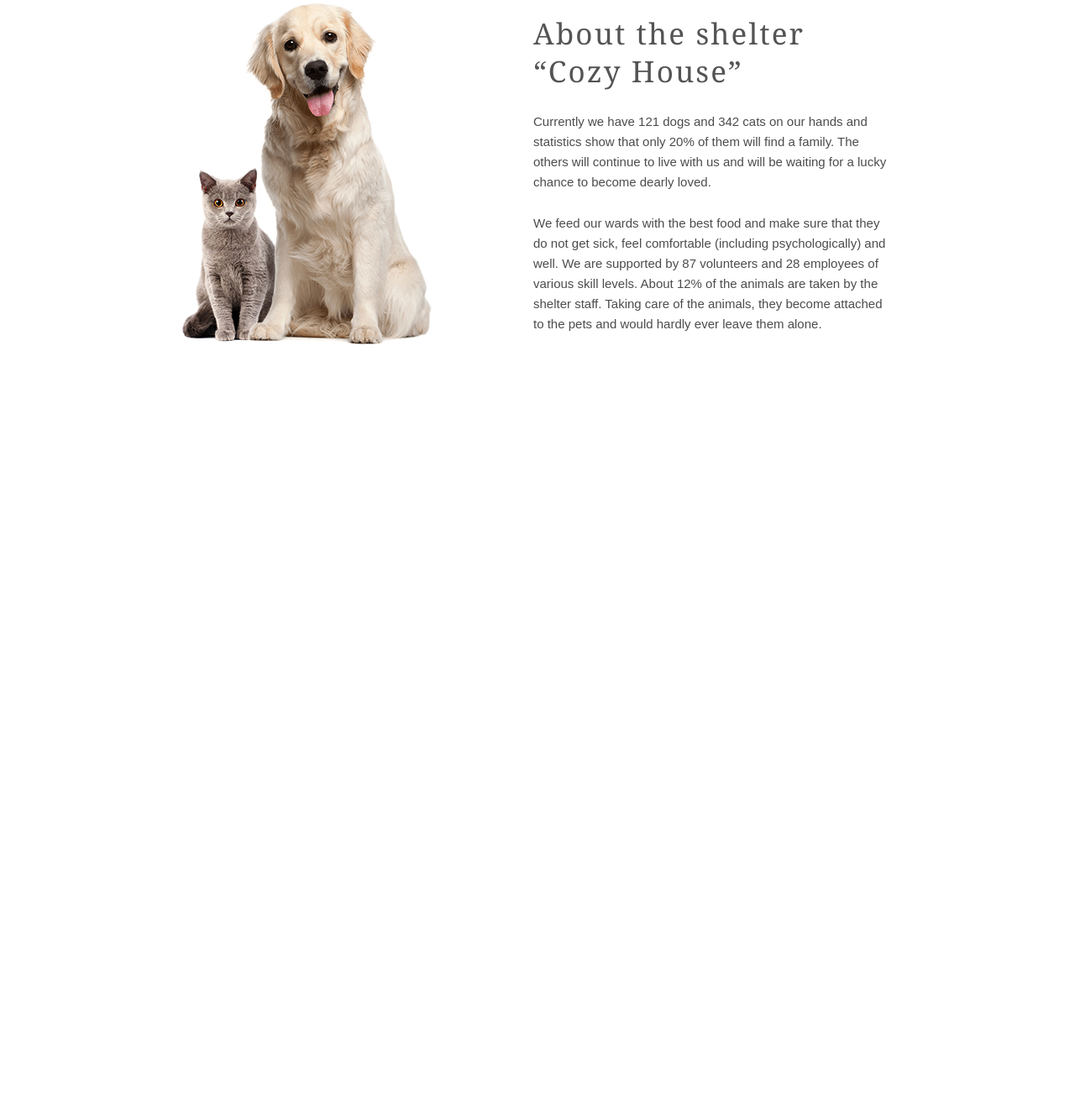
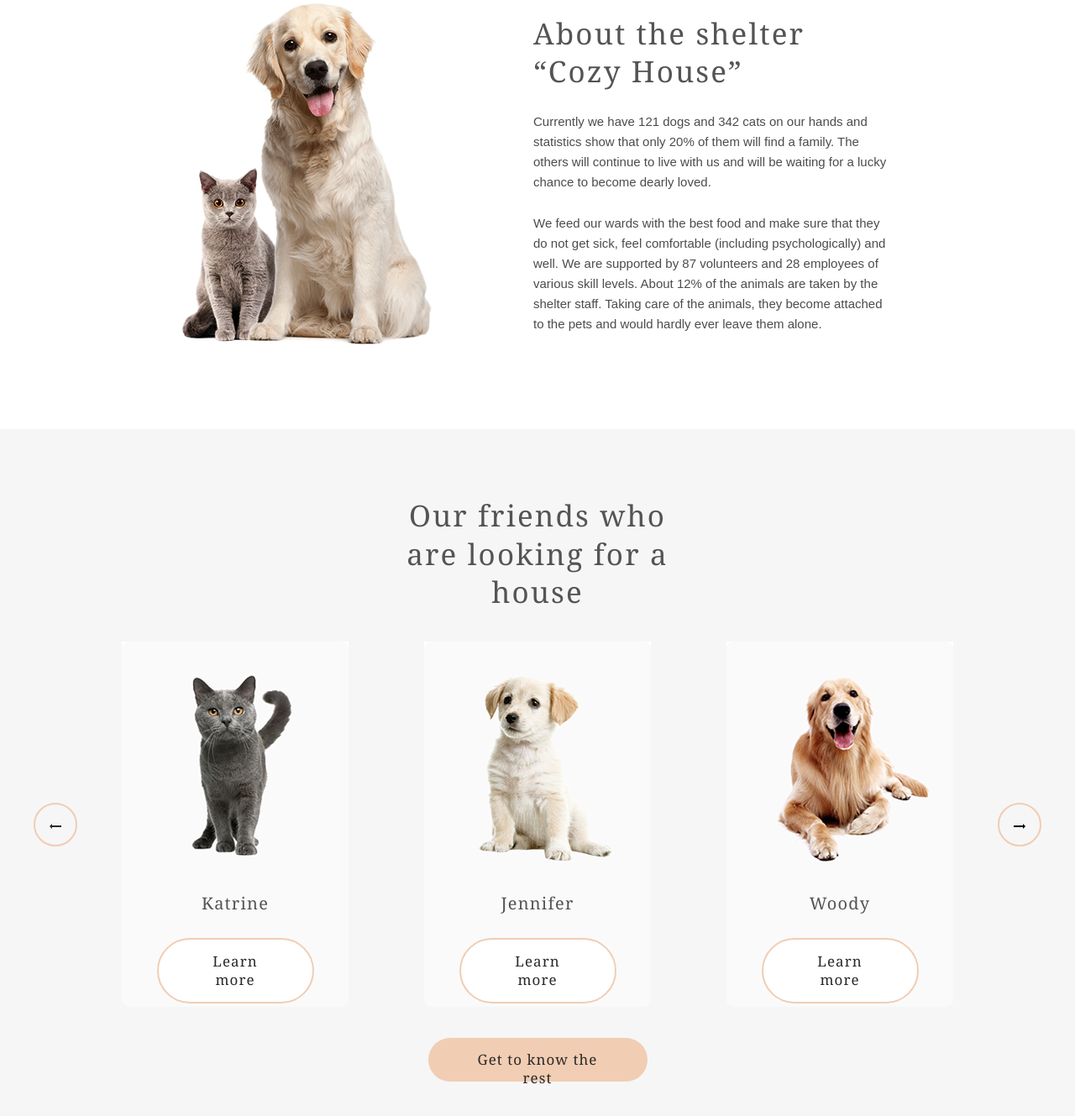
Before and after one commit to VladimirVolvakov/shelter, a plain HTML site: page shelter/pages/main/index.html in a window 1280 px wide. Shown: the part 1045-2374 px from the top of the page at 84% size. Before the commit the page ends 1556 px from the top, so only its background shows below. Drawn offline with Linux system fonts and the light colour scheme.

Commit message:
fix: correct main section-pets styles

```diff
--- a/shelter/pages/main/index.html
+++ b/shelter/pages/main/index.html
@@ -458,7 +458,6 @@
                             </p></a>
                         </button>
                     </div>
-
                     <img
                         src="../../assets/images/start-screen-puppy.png"
                         alt="Make a friend"
@@ -474,7 +473,6 @@
                         src="../../assets/images/about-pets.jpg"
                         alt="About the shelter Cozy House"
                     >
-
                     <div class="about__content-text">
                         <h3 class="about__content-header">
                             About the shelter “Cozy House”
@@ -489,6 +487,64 @@
                 </div>
             </div>
         </section>
+
+        <section id="pets">
+            <div class="container pets__container">
+                <div class="pets__content">
+                    <h3 class="pets__content-header">Our friends who<br>are looking for a house</h3>
+                    <div class="pets__slider">
+                        <button class="pets__slider-button-arrow">
+                            <img src="../../assets/icons/arrow_left.png" alt="Previous">
+                        </button>
+
+                        <div class="pets__slider-content">
+                            <div class="pets__slider-card">
+                                <img
+                                    src="../../assets/images/pets-katrine.jpg"
+                                    alt="Cat Katrine"
+                                >
+                                <h4 class="pets__slider-card-title">Katrine</h4>
+                                <button class="button-secondary pets__slider-card-button"><p class="button-text">
+                                    Learn more
+                                </p></button>
+                            </div>
+
+                            <div class="pets__slider-card">
+                                <img
+                                    src="../../assets/images/pets-jennifer.jpg"
+                                    alt="Puppet Jennifer"
+                                >
+                                <h4 class="pets__slider-card-title">Jennifer</h4>
+                                <button class="button-secondary pets__slider-card-button"><p class="button-text">
+                                    Learn more
+                                </p></button>
+                            </div>
+
+                            <div class="pets__slider-card">
+                                <img
+                                    src="../../assets/images/pets-woody.jpg"
+                                    alt="Dog Woody"
+                                >
+                                <h4 class="pets__slider-card-title">Woody</h4>
+                                <button class="button-secondary pets__slider-card-button"><p class="button-text">
+                                    Learn more
+                                </p></button>
+                            </div>
+                        </div>
+
+
+                        <button class="pets__slider-button-arrow">
+                            <img src="../../assets/icons/arrow_right.png" alt="Next">
+                        </button>
+                    </div>
+                    <button class="button-primary pets__content-button">
+                        <a href="../pets/index.html"><p class="button-text">
+                            Get to know the rest
+                        </p></a>
+                    </button>
+                </div>
+            </div>
+        </section>
     </main>
 
     <footer class="footer"></footer>
--- a/shelter/pages/main/style.css
+++ b/shelter/pages/main/style.css
@@ -593,12 +593,22 @@ h3 {
     color: #545454;
 }
 
+h4 {
+    font-family: Georgia, 'Times New Roman', Times, serif;
+    font-style: normal;
+    font-weight: 400;
+    font-size: 2rem;
+    line-height: 2.3rem;
+    letter-spacing: 0.06em;
+    color: #545454;
+}
+
 .logo-subtitle {
     font-family: 'Arial';
     font-style: normal;
     font-weight: 400;
-    font-size: 13px;
-    line-height: 15px;
+    font-size: 1.3rem;
+    line-height: 1.5rem;
     display: flex;
     align-items: center;
     letter-spacing: 0.1em;
@@ -632,6 +642,7 @@ h3 {
     letter-spacing: 0.06em;
     color: #292929;
     margin: 0px;
+    align-self: center;
 }
 
 .button-primary {
@@ -651,6 +662,23 @@ h3 {
     transition: all .3s;
 }
 
+.button-secondary {
+    display: flex;
+    flex-direction: column;
+    align-items: center;
+    box-sizing: border-box;
+    padding: 15px 45px;
+    background: #FFFFFF;
+    border: 2px solid #F1CDB3;
+    border-radius: 100px;
+}
+
+.button-secondary:hover {
+    cursor: pointer;
+    background: #FDDCC4;
+    transition: all .3s;
+}
+
 @media screen and (min-width: 1280px) {
     .container {
         width: 1280px;
@@ -658,7 +686,91 @@ h3 {
         box-sizing: border-box;
     }
 
+    .pets__container {
+        height: 877px;
+        box-sizing: border-box;
+        padding: 80px 40px 100px 40px;
+        background: #F6F6F6;
+    }
 
+    .pets__content {
+        height: 697px;
+        display: flex;
+        flex-direction: column;
+        justify-content: space-between;
+        align-items: center;
+    }
+
+    .pets__content-header {
+        width: 400px;
+        display: flex;
+        align-items: center;
+        text-align: center;
+    }
+
+    .pets__slider {
+        width: 1200px;
+        display: flex;
+        justify-content: space-between;
+        align-items: center;
+    }
+
+    .pets__slider-content {
+        width: 990px;
+        display: flex;
+        justify-content: space-between;
+    }
+
+    .pets__slider-button-arrow {
+        display: flex;
+        flex-direction: column;
+        align-items: center;
+        padding: 23px 19px;
+        width: 52px;
+        height: 52px;
+        border: 2px solid #F1CDB3;
+        box-sizing: border-box;
+        border-radius: 100px;
+        background: #F6F6F6;
+    }
+
+    .pets__slider-button-arrow:hover {
+        cursor: pointer;
+        border: 2px solid #FDDCC4;
+        background: #FDDCC4;
+        transition: all .3s;
+    }
+
+    .pets__slider-card {
+        height: 435px;
+        width: 270px;
+        box-sizing: border-box;
+        background: #FAFAFA;
+        border-radius: 9px;
+        display: flex;
+        flex-direction: column;
+        align-items: center;
+    }
+
+    .pets__slider-card:hover {
+        box-shadow: rgba(17, 12, 46, 0.15) 0px 10px 20px 0px;
+        transition: all .3s;
+    }
+
+    .pets__slider-card-title {
+        margin: 30px auto;
+    }
+
+    .pets__slider-card-button {
+        padding: 15px 40px;
+        width: 187px;
+    }
+
+    .pets__content-button {
+        padding: 15px 44px;
+        width: 261px;
+        height: 52px;
+    }
 
     .header__container {
         height: 60px;
--- a/shelter/pages/pets/style.css
+++ b/shelter/pages/pets/style.css
@@ -241,6 +241,7 @@ h4 {
         line-height: 130%;
         letter-spacing: 0.06em;
         color: #292929;
+        cursor: pointer;
     }
 
     .pets__card-button:hover {
```
